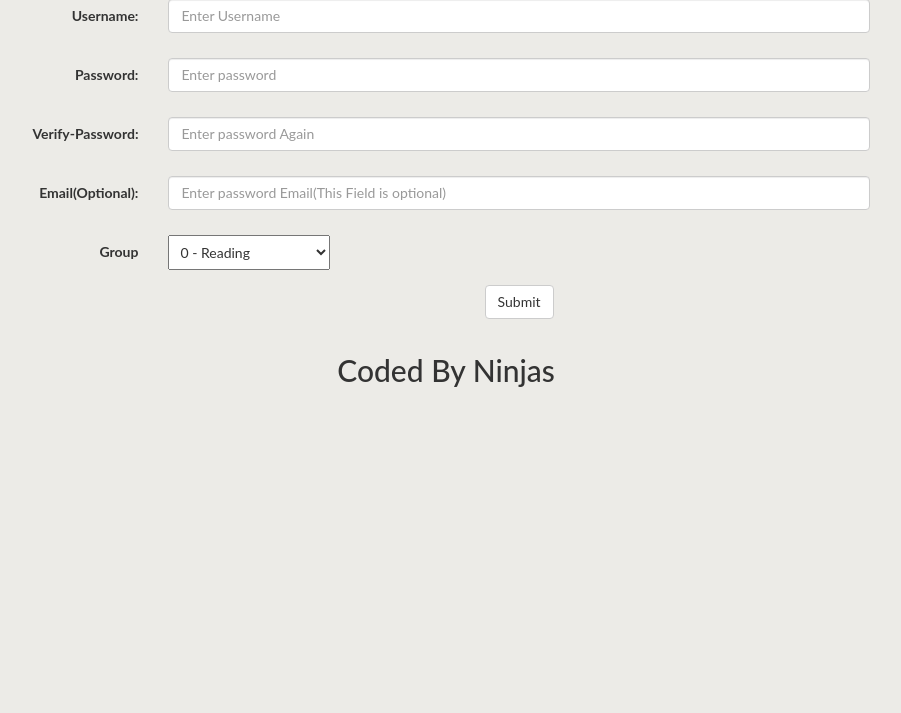
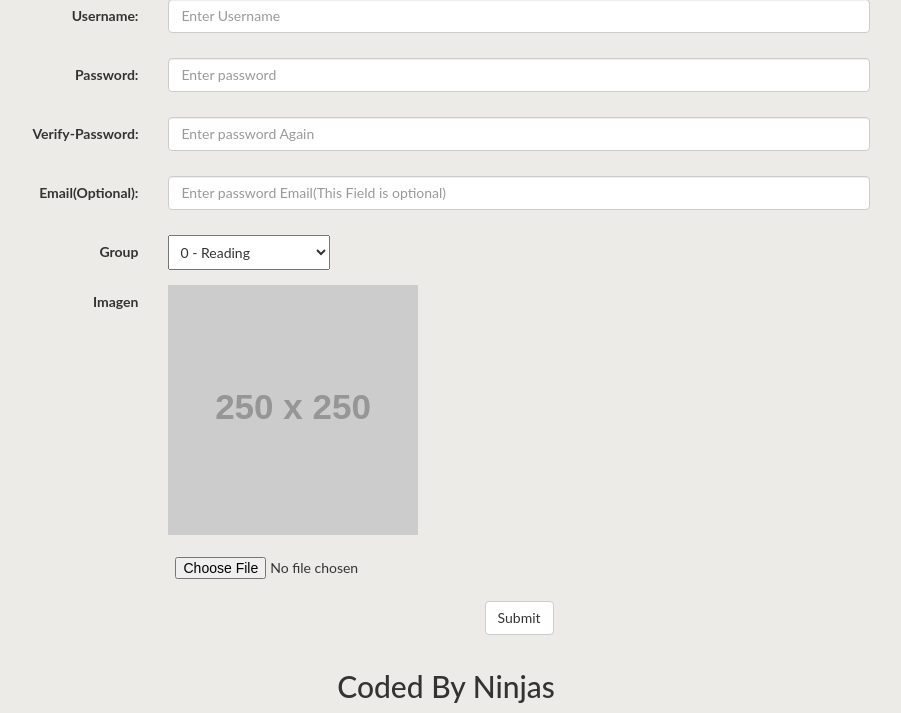
Before and after one commit to JPGITHUB1519/Cincinnatus-Final-Project, a Python web app: template templates/signup.html in a window 1280 px wide. Shown: the part 164-877 px from the top of the page, without its empty margins (194-1095 px from the left). Before the commit the page ends 551 px from the top, so only its background shows below. Run offline with Jinja, Linux system fonts and the light colour scheme; the template is opened without the code that fills it, so the values that code supplies are empty; grey boxes labelled with a size stand in for pictures from a placeholder-image service; some libraries are stand-ins or nearby versions.

Commit message:
Can Upload Image

```diff
--- a/static/css/style.css
+++ b/static/css/style.css
@@ -105,6 +105,12 @@ body
 	padding : 0.5em;
 }
 
+#image
+{
+  max-width: 250px;
+  max-height: 250px;
+}
+
 /* ==========================================================================
    Responsive Media Queries
    ==========================================================================
--- a/templates/base.html
+++ b/templates/base.html
@@ -5,6 +5,7 @@
 	<link rel="stylesheet" type="text/css" href="/static/css/vendor/bootstrap.css">
 	<link rel="stylesheet" type="text/css" href="/static/css/style.css">
 	<script type="text/javascript" src="/static/js/vendor/jquery-3.1.0.js"></script>
+	<script type="text/javascript" src="/static/js/script.js"></script>
 </head>
 <body>
 	<div class="container">
--- a/templates/signup.html
+++ b/templates/signup.html
@@ -52,6 +52,18 @@
 					</div>
 					<p class="error-text">{{ error_group }}</p>
 				</div>
+
+				<div class="form-group">
+					<label class="control-label col-sm-2">Imagen</label>
+					<div class="col-md-10">
+						<img id="image" src="http://placehold.it/250x250" />
+					</div>
+				</div>
+				<div class="form-group">
+					<div class="col-sm-offset-2 col-sm-10">
+						<input type="file" name="pic" accept="image/*" id="files" class="little-padding">
+					</div>
+				</div>
 				<div class="form-group">
 					<div class="col-sm-offset-2 col-sm-10">
 					  <button type="submit" class="btn btn-default center-block">Submit</button>
@@ -60,4 +72,19 @@
 			</form>
 		</div>
 	</div>
+
+	<script type="text/javascript">
+		/* code snippet for show image before upload */
+		document.getElementById("files").onchange = function () {
+		var reader = new FileReader();
+
+		reader.onload = function (e) {
+		    // get loaded data and render thumbnail.
+		    document.getElementById("image").src = e.target.result;
+		};
+
+		// read the image file as a data URL.
+		reader.readAsDataURL(this.files[0]);
+		};
+	</script>
 {% endblock %}
```
Also changed, not shown: 2 other files.
